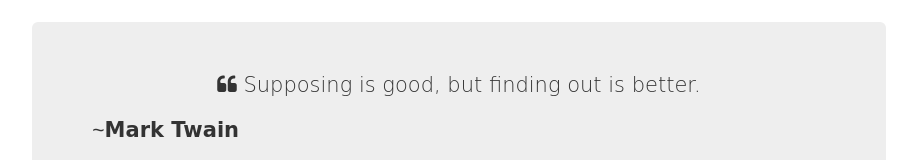
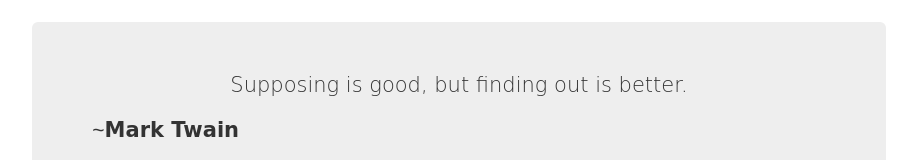
Before and after one commit to pranavgadekar/random-quotes-generator, a plain HTML site: page index.html in a window 1280 px wide. Shown: the part 175-335 px from the top of the page, without its empty margins (181-1098 px from the left). Drawn offline with nearby package versions, Linux system fonts and the light colour scheme; a web font is replaced by a local one.

Commit message:
Changed index.html content

```diff
--- a/index.html
+++ b/index.html
@@ -20,7 +20,7 @@
             <div class="row margin-top">
                 <div class="col-md-2"></div>
                 <div class="col-md-8 jumbotron">
-                        <p id="quote-content"><i class="fa fa-quote-left" aria-hidden="true"></i> Supposing is good, but finding out is better.</p>
+                        <p id="quote-content">Supposing is good, but finding out is better.</p>
                         <div class="row">
                         <div class="col-md-6"><p>~<span id="quote-title">Mark Twain</span></p></div>
                     </div>
```
